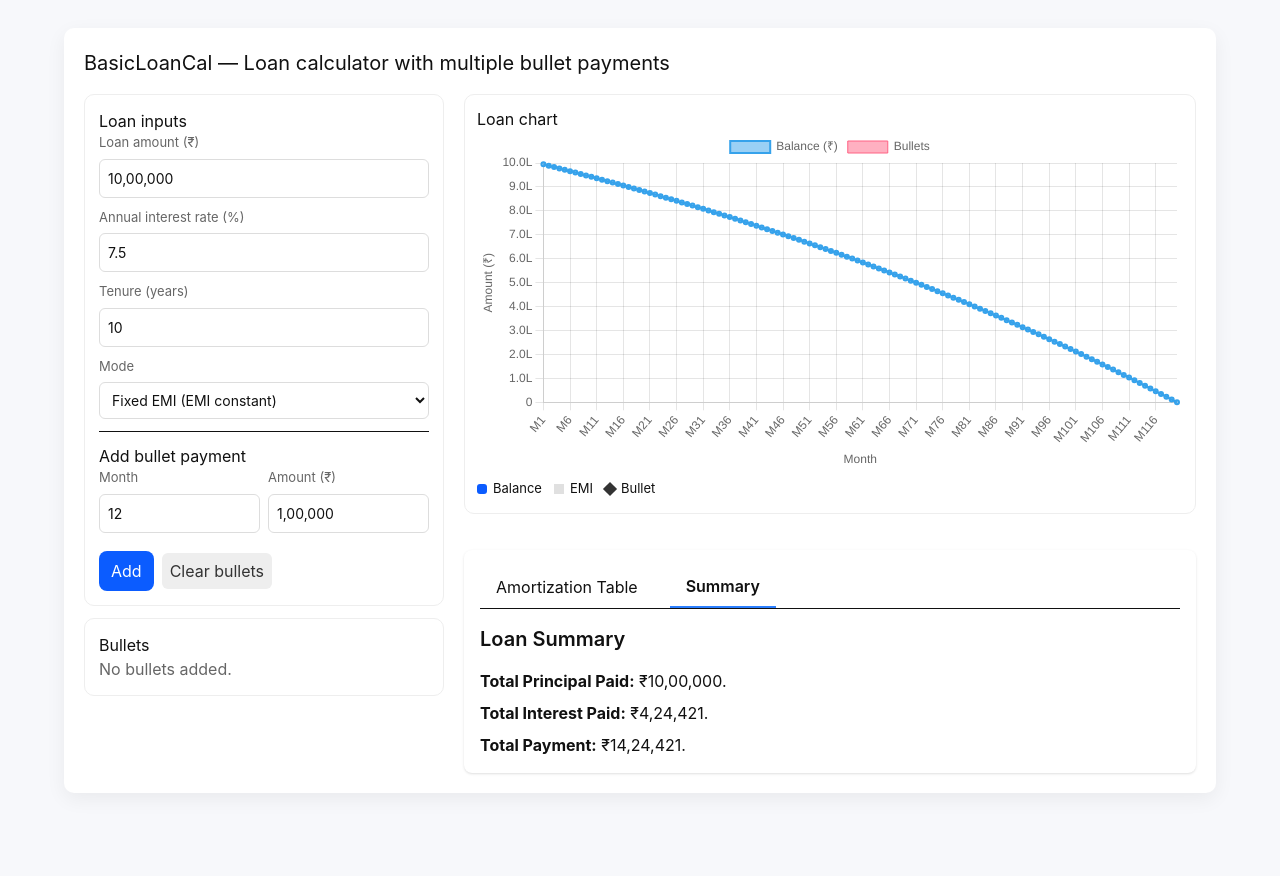
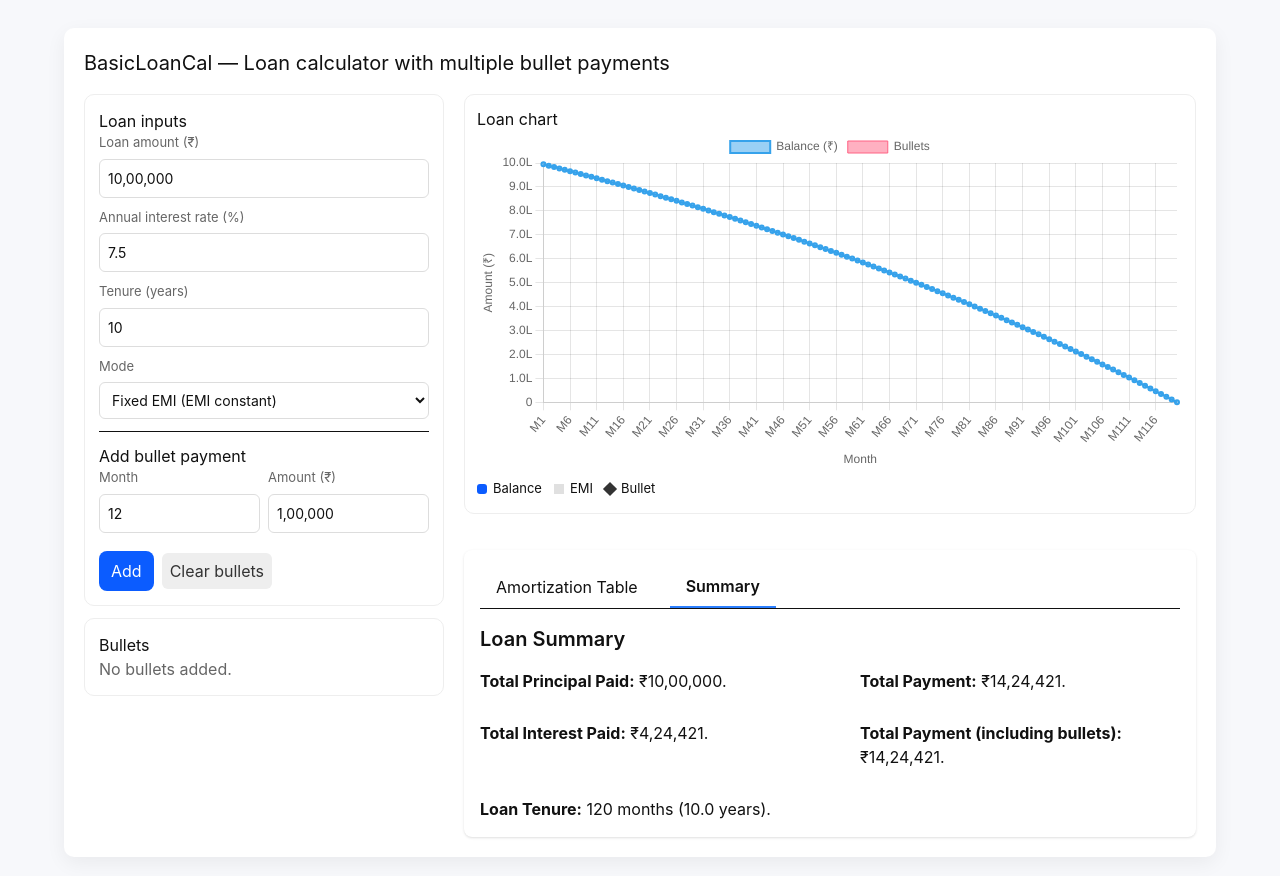
Before and after one commit to Nithin190902/BasicLoanCalculator, a React (Vite) app: page / in a window 1280 px wide. Both pictures are taken after a click on the button "Summary". Shown: the top 876 px of the page. Before the commit the page ends 821 px from the top, so only its background shows below. Built offline with nearby package versions, Linux system fonts and the light colour scheme.

Commit message:
summary update

```diff
--- a/src/components/AmortizationTab/Summary.tsx
+++ b/src/components/AmortizationTab/Summary.tsx
@@ -11,20 +11,27 @@ export default function Summary({ data }: Props) {
   const totalInterest = data.reduce((sum, m) => sum + m.interestPaid, 0);
   const totalPrincipal = data.reduce((sum, m) => sum + m.principalPaid, 0);
   const totalPayment = totalInterest + totalPrincipal;
+  const totalBullets = data.reduce((sum, m) => sum + (m.extraPrincipal || 0), 0);
 
   return (
     <div>
       <h2 className="text-xl font-semibold mb-4">Loan Summary</h2>
 
-      <div className="space-y-2">
+      <div className="space-y-2 grid grid-cols-2">
         <p>
           <strong>Total Principal Paid:</strong> ₹{formatIndianNumber(totalPrincipal)}.
+        </p>
+        <p>
+          <strong>Total Payment:</strong> ₹{formatIndianNumber(totalPayment)}.
         </p>
         <p>
           <strong>Total Interest Paid:</strong> ₹{formatIndianNumber(totalInterest)}.
         </p>
         <p>
-          <strong>Total Payment:</strong> ₹{formatIndianNumber(totalPayment)}.
+          <strong>Total Payment (including bullets):</strong> ₹{formatIndianNumber(totalPayment + totalBullets)}.
+        </p>
+        <p>
+          <strong>Loan Tenure:</strong> {data.length} months ({(data.length / 12).toFixed(1)} years).
         </p>
       </div>
     </div>
```
